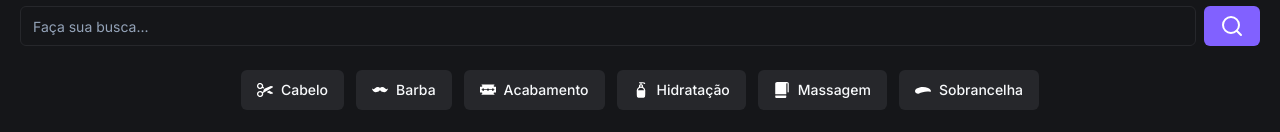
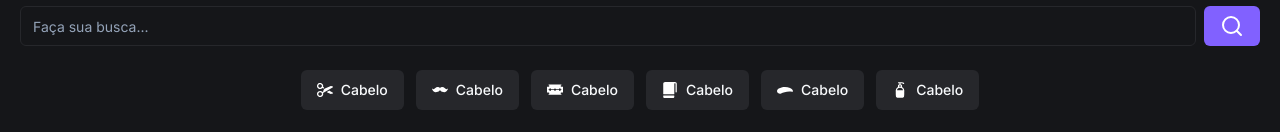
Before and after one commit to alex-moreni/fsw-barber, a Next.js app: page / in a window 1280 px wide. Shown: the part 172-304 px from the top of the page. Built offline with nearby package versions, Linux system fonts and the light colour scheme; no server answers; the database is empty.

Commit message:
feat: add BookingItem component

```diff
--- /dev/null
+++ b/app/_constants/search.ts
@@ -0,0 +1,31 @@
+interface QuickSearchProps {
+  imageUrl: string
+  title: string
+}
+
+export const quickSearchOptions: QuickSearchProps[] = [
+  {
+    imageUrl: "/cabelo.svg",
+    title: "Cabelo",
+  },
+  {
+    imageUrl: "/barba.svg",
+    title: "Barba",
+  },
+  {
+    imageUrl: "/acabamento.svg",
+    title: "Acabamento",
+  },
+  {
+    imageUrl: "/massagem.svg",
+    title: "Massagem",
+  },
+  {
+    imageUrl: "/sobrancelha.svg",
+    title: "Sobrancelha",
+  },
+  {
+    imageUrl: "/hidratacao.svg",
+    title: "Hidratação",
+  },
+]
--- a/app/page.tsx
+++ b/app/page.tsx
@@ -1,6 +1,4 @@
 import Header from "@/components/header"
-import { Avatar, AvatarImage } from "@/components/ui/avatar"
-import { Badge } from "@/components/ui/badge"
 import { Button } from "@/components/ui/button"
 import { Card, CardContent } from "@/components/ui/card"
 import { Input } from "@/components/ui/input"
@@ -9,6 +7,8 @@
 
 import { db } from "@/lib/prisma"
 import BarbershopItem from "@/components/barbershop-item"
+import { quickSearchOptions } from "./_constants/search"
+import BookingItem from "@/components/booking-item"
 
 export default async function Home() {
   const barbershops = await db.barbershop.findMany({})
@@ -36,35 +36,17 @@
 
         {/* BUCA RÁPIDA */}
         <div className="mt-6 flex gap-3 overflow-x-scroll md:justify-center [&::-webkit-scrollbar]:hidden">
-          <Button className="gap-2" variant="secondary">
-            <Image src="/cabelo.svg" width={16} height={16} alt="Cabelo" />
-            Cabelo
-          </Button>
-
-          <Button className="gap-2" variant="secondary">
-            <Image src="/barba.svg" width={16} height={16} alt="Cabelo" />
-            Barba
-          </Button>
-
-          <Button className="gap-2" variant="secondary">
-            <Image src="/acabamento.svg" width={16} height={16} alt="Cabelo" />
-            Acabamento
-          </Button>
-
-          <Button className="gap-2" variant="secondary">
-            <Image src="/hidratacao.svg" width={16} height={16} alt="Cabelo" />
-            Hidratação
-          </Button>
-
-          <Button className="gap-2" variant="secondary">
-            <Image src="/massagem.svg" width={16} height={16} alt="Cabelo" />
-            Massagem
-          </Button>
-
-          <Button className="gap-2" variant="secondary">
-            <Image src="/sobrancelha.svg" width={16} height={16} alt="Cabelo" />
-            Sobrancelha
-          </Button>
+          {quickSearchOptions.map((option) => (
+            <Button className="gap-2" variant="secondary" key={option.title}>
+              <Image
+                src={option.imageUrl}
+                width={16}
+                height={16}
+                alt={option.title}
+              />
+              Cabelo
+            </Button>
+          ))}
         </div>
 
         {/* IMAGEM */}
@@ -81,25 +63,7 @@
         <h2 className="mb-3 mt-6 text-xs font-bold uppercase text-gray-400">
           Agendamentos
         </h2>
-        <Card>
-          <CardContent className="flex justify-between p-0">
-            <div className="flex flex-col gap-2 py-5 pl-5">
-              <Badge className="w-fit">Confirmado</Badge>
-              <h3 className="font-semibold">Corte de cabelo</h3>
-              <div className="flex items-center gap-2">
-                <Avatar className="h-6 w-6">
-                  <AvatarImage src="https://encrypted-tbn0.gstatic.com/images?q=tbn:ANd9GcThexoowuidphKdD5AYvNnEnGOTZb-Uyly4mw&s" />
-                </Avatar>
-                <p className="text-sm">Barbearia FSW</p>
-              </div>
-            </div>
-            <div className="flex flex-col items-center justify-center border-l-2 border-solid px-5">
-              <p className="text-sm">Agosto</p>
-              <p className="text-2xl">05</p>
-              <p className="text-sm">08:45</p>
-            </div>
-          </CardContent>
-        </Card>
+        <BookingItem />
 
         {/* RECOMENDADOS */}
         <h2 className="mb-3 mt-6 text-xs font-bold uppercase text-gray-400">
--- /dev/null
+++ b/components/booking-item.tsx
@@ -0,0 +1,31 @@
+import { Avatar, AvatarImage } from "@/components/ui/avatar"
+import { Badge } from "@/components/ui/badge"
+import { Card, CardContent } from "./ui/card"
+
+const BookingItem = () => {
+  return (
+    <>
+      <Card>
+        <CardContent className="flex justify-between p-0">
+          <div className="flex flex-col gap-2 py-5 pl-5">
+            <Badge className="w-fit">Confirmado</Badge>
+            <h3 className="font-semibold">Corte de cabelo</h3>
+            <div className="flex items-center gap-2">
+              <Avatar className="h-6 w-6">
+                <AvatarImage src="https://encrypted-tbn0.gstatic.com/images?q=tbn:ANd9GcThexoowuidphKdD5AYvNnEnGOTZb-Uyly4mw&s" />
+              </Avatar>
+              <p className="text-sm">Barbearia FSW</p>
+            </div>
+          </div>
+          <div className="flex flex-col items-center justify-center border-l-2 border-solid px-5">
+            <p className="text-sm">Agosto</p>
+            <p className="text-2xl">05</p>
+            <p className="text-sm">08:45</p>
+          </div>
+        </CardContent>
+      </Card>
+    </>
+  )
+}
+
+export default BookingItem
```
